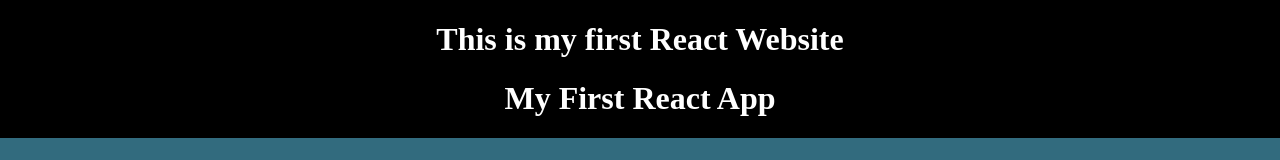
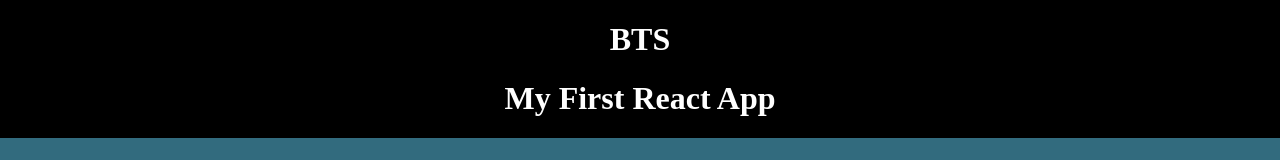
Before and after one commit to miri17azogue/myfirstreactapp, a React (Create React App) app: page / in a window 1280 px wide. Shown: the top 160 px of the page. Built offline with nearby package versions, Linux system fonts and the light colour scheme.

Commit message:
add1:Styles

```diff
--- a/public/index.html
+++ b/public/index.html
@@ -27,7 +27,7 @@
     <title>React App</title>
   </head>
   <body>
-    <h1>This is my first React Website</h1>
+    <h1>BTS</h1>
 
 
 
--- a/src/App.css
+++ b/src/App.css
@@ -21,7 +21,7 @@
   align-items: center;
   justify-content: center;
   font-size: calc(10px + 2vmin);
-  color: white;
+  color: rgb(169, 141, 148);
 }
 
 .App-link {
```
